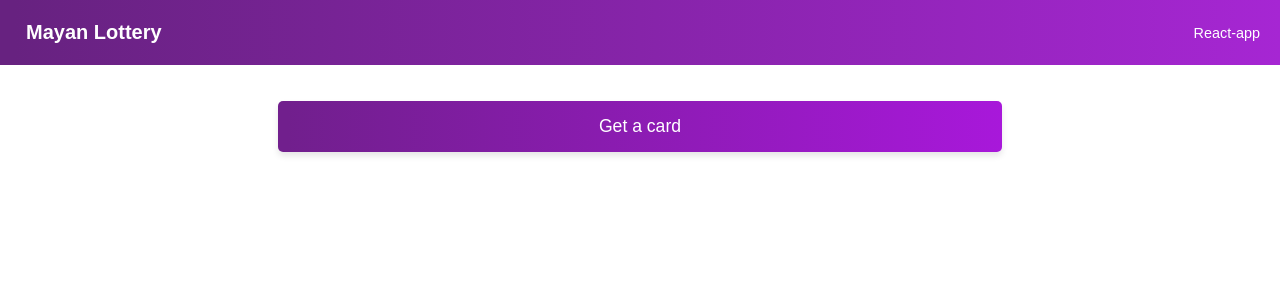
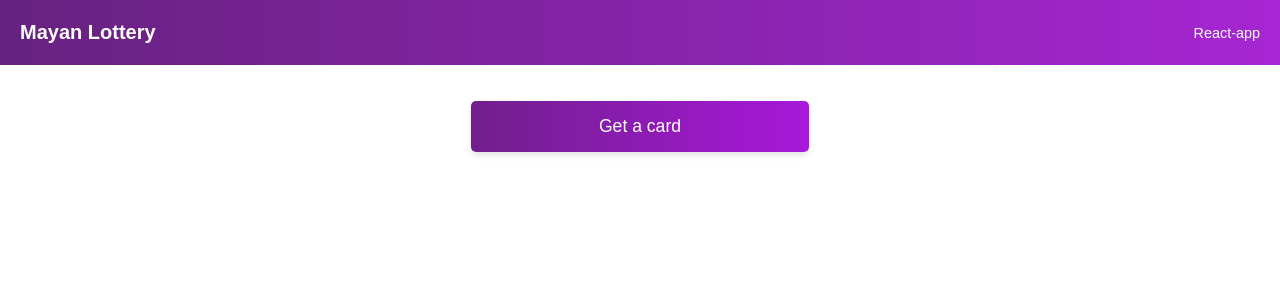
Before and after one commit to lamassu38/lottery, a React (Create React App) app: page / in a window 1280 px wide. Shown: the top 300 px of the page. Built offline with nearby package versions, Linux system fonts and the light colour scheme.

Commit message:
Change the image path and update the style.cc

```diff
--- a/src/App.css
+++ b/src/App.css
@@ -16,11 +16,7 @@ main {
   color: white;
   padding: 20px;
 }
-.header--image{
-  max-width: 100%;
-  height: auto;
-  margin-right: 6px;
-}
+
 .header--title{
   font-size: 1.25rem;
   margin-right: auto;
@@ -35,7 +31,7 @@ main {
   align-items: center;
   margin-top: 20px;
   margin: 0 auto;
-  max-width: 80%;
+  max-width: 70%;
   text-align: center;
 }
 .button {
@@ -47,9 +43,9 @@ main {
   border: none;
   cursor: pointer;
   padding: 15px 30px;
-  transition: background-color 0.3s, border-color 0.3s, color 0.3s, box-shadow 0.3s;
+  transition: background 0.3s, border-color 0.3s, color 0.3s, box-shadow 0.3s;
   box-shadow: 0 4px 6px rgba(0, 0, 0, 0.1);
-  width: 75%;
+  width: 40%;
 }
 
 .button:focus,
@@ -60,7 +56,8 @@ main {
   box-shadow: 0 2px 4px rgba(0, 0, 0, 0.2);
 }
 
-.lottery-image{
-  max-width: 100%;
+.lottery--image{
+  max-width: 40%;
+  height: auto;
   border-radius: 3px;
 }
--- a/src/components/Header.js
+++ b/src/components/Header.js
@@ -3,11 +3,6 @@ import React from 'react';
 export default function Header(){
     return (
         <header className='header'>
-            <img
-            src=''
-            atl='Header logo'
-            className='header--image'
-            />
             <h2 className='header--title'>Mayan Lottery</h2>
             <h4 className='header--project'>React-app</h4>
         </header>
--- a/src/components/Main.js
+++ b/src/components/Main.js
@@ -36,7 +36,7 @@ export default function Main(){
                 Get a card
             </button>
             {selectedCard && (
-                  <img src={`../images/${selectedCard.card}`} alt={selectedCard.title} className='lottery--image' />
+                  <img src={`lottery/images/${selectedCard.card}`} alt={selectedCard.title} className='lottery--image' />
             )}
              {allCardsShown && (
                   <p>No more cards, Play again?</p>
```
